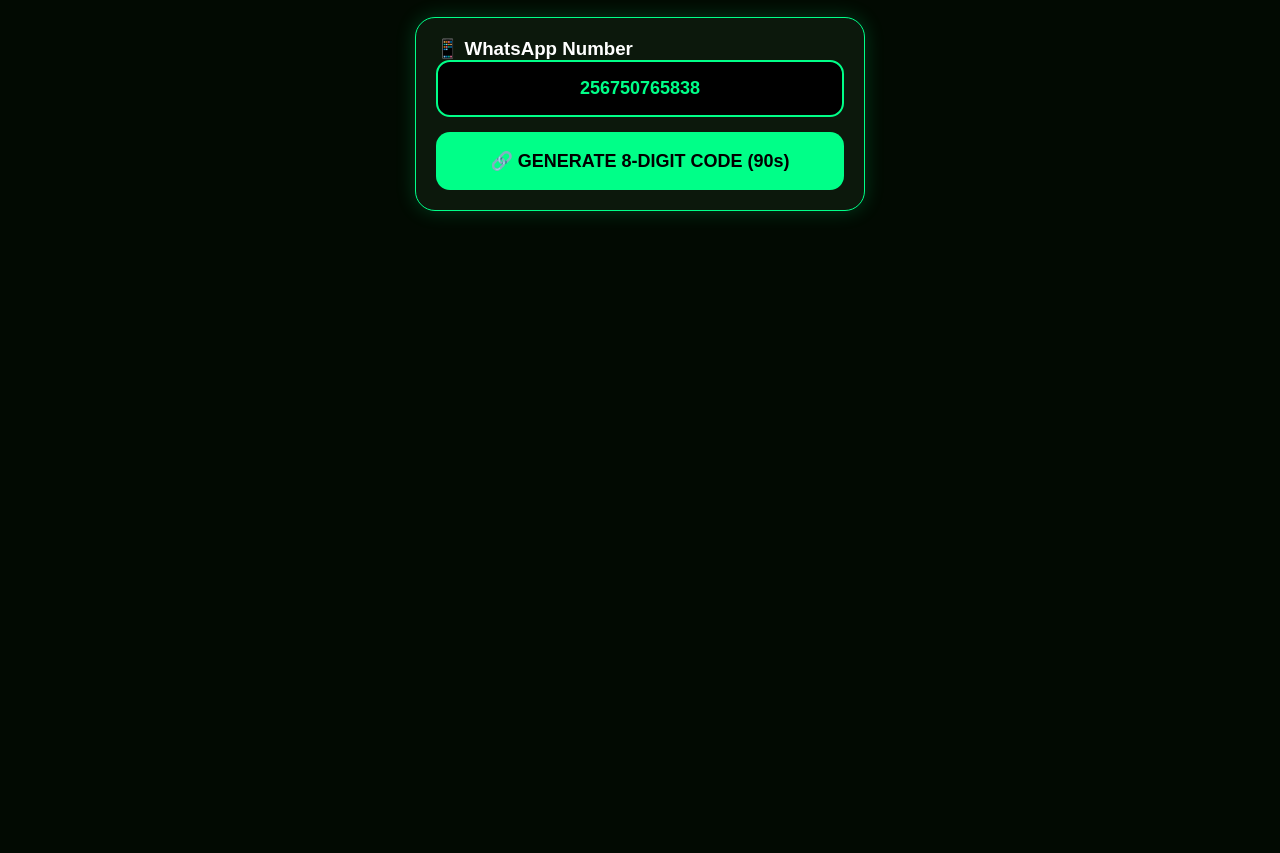
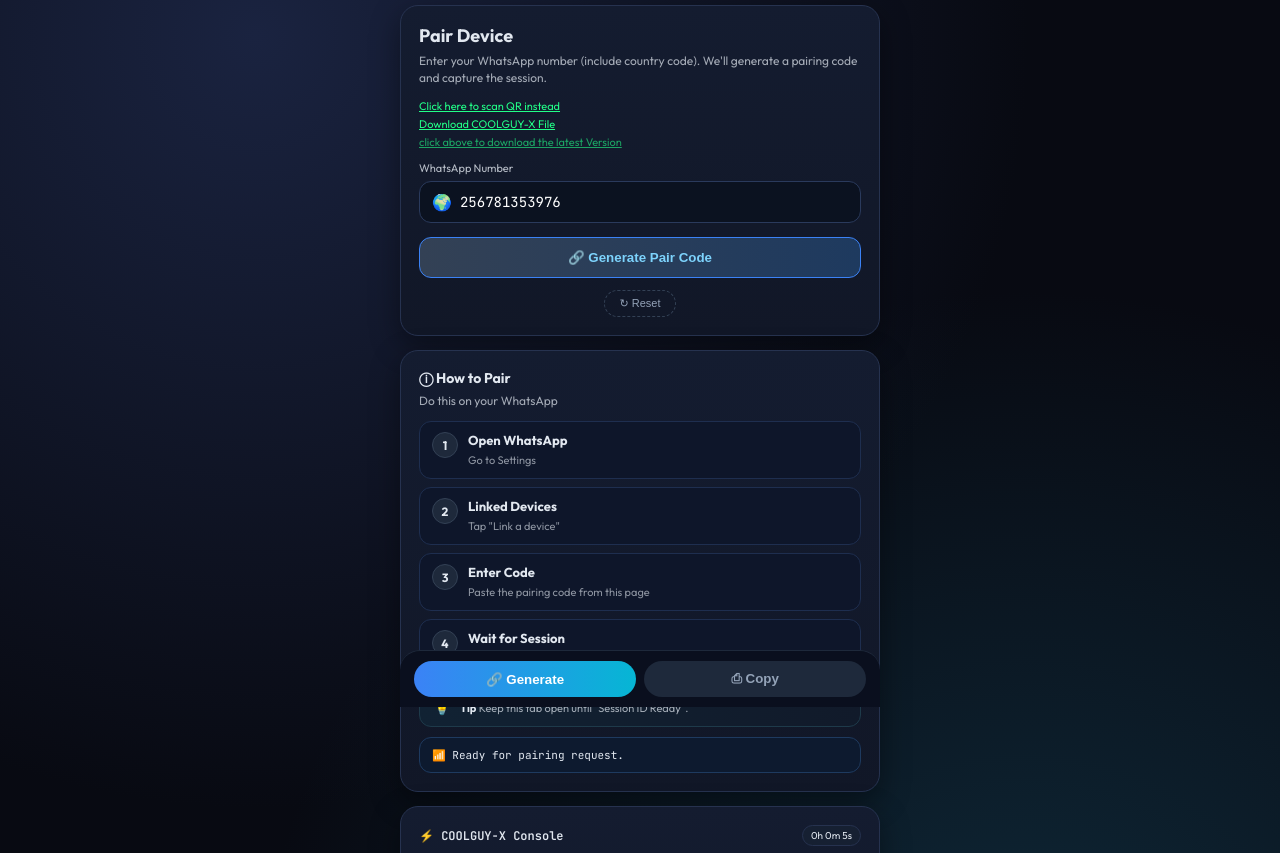
Before and after one commit to davidmurungi114-ctrl/coolguy-v30-pair, a website: page public/index.html in a window 1280 px wide. Shown: the part 93-946 px from the top of the page. Before the commit the page ends 800 px from the top, so only its background shows below. Drawn offline with Linux system fonts and the light colour scheme.

Commit message:
Revamp COOLGUY-X WhatsApp pairing portal layout
Updated the HTML structure and styling for the COOLGUY-X WhatsApp pairing portal, enhancing the user interface and experience.

```diff
--- a/public/index.html
+++ b/public/index.html
@@ -1,64 +1,212 @@
 <!DOCTYPE html>
-<html>
+<html lang="en">
 <head>
 <meta charset="UTF-8">
 <meta name="viewport" content="width=device-width, initial-scale=1.0">
-<title>COOLGUY V30 PAIR</title>
+<title>COOLGUY-X - WhatsApp Pairing Portal</title>
 <style>
-*{margin:0;padding:0;box-sizing:border-box;font-family:sans-serif}
-body{background:#020a02;color:#fff;padding:15px;display:flex;justify-content:center}
-.container{max-width:450px;width:100%}
-.card{background:#0c180c;border:1px solid #00ff88;border-radius:20px;padding:20px;box-shadow:0 0 20px rgba(0,255,136,.2)}
-.avatar{width:75px;height:75px;border-radius:50%;border:3px solid #00ff88;object-fit:cover;background:#000}
-.btn{width:100%;background:#00ff88;color:#000;border:none;padding:18px;border-radius:14px;font-weight:900;font-size:18px;cursor:pointer}
-.btn:disabled{opacity:0.6}
-.input{width:100%;background:#000;border:2px solid #00ff88;color:#00ff88;padding:16px;border-radius:14px;text-align:center;font-weight:700;font-size:18px}
-.code-box{display:none;margin-top:20px;background:#000;border:3px dashed #00ff88;border-radius:16px;padding:20px;text-align:center}
-.code-box.show{display:block}
-.code{font-size:38px;font-weight:900;color:#00ff88;letter-spacing:3px;margin:15px 0;word-break:break-all}
+  @import url('https://fonts.googleapis.com/css2?family=JetBrains+Mono:wght@400;600&family=Outfit:wght@400;600;700&display=swap');
+  *{margin:0;padding:0;box-sizing:border-box}
+  body{
+    background:#080a12;
+    background-image: radial-gradient(circle at 20% 10%, #1a2340 0%, transparent 50%),
+                      radial-gradient(circle at 80% 90%, #0f2a3a 0%, transparent 50%);
+    color:#e2e8f0;
+    font-family:'Outfit',sans-serif;
+    min-height:100vh;
+    padding:20px 14px 90px;
+  }
+  .container{max-width:480px;margin:0 auto}
+  /* header */
+  .header{
+    background:linear-gradient(135deg,#151a2c,#1e293b);
+    border:1px solid #2a344e;
+    border-radius:16px;
+    padding:12px 16px;
+    display:flex;align-items:center;gap:12px;
+    margin-bottom:16px;
+  }
+  .logo{width:36px;height:36px;background:#0ea5e9;border-radius:10px;display:grid;place-items:center;font-size:18px}
+  .header b{font-size:15px;letter-spacing:1px}
+  .header span{font-size:11px;opacity:.6;display:block}
+  /* card */
+  .card{
+    background:linear-gradient(180deg,#141c30 0%, #111727 100%);
+    border:1px solid #26324f;
+    border-radius:18px;
+    padding:18px;
+    margin-bottom:14px;
+    box-shadow:0 10px 30px rgba(0,0,0,.4);
+  }
+  .card h2{font-size:18px;margin-bottom:6px}
+  .sub{font-size:12px;opacity:.7;line-height:1.4;margin-bottom:12px}
+  .green-link{color:#22ff88;font-size:11px;text-decoration:underline;cursor:pointer;display:block;margin:4px 0}
+  label{font-size:11px;opacity:.8;margin:12px 0 6px;display:block}
+  .input-wrap{
+    background:#0b1220;
+    border:1px solid #2a3a5c;
+    border-radius:12px;
+    display:flex;align-items:center;
+    padding:10px 12px;
+    gap:8px;
+  }
+  .input-wrap input{
+    background:transparent;border:0;outline:0;color:white;
+    width:100%;font-family:'JetBrains Mono';font-size:14px;
+  }
+  .btn-primary{
+    width:100%;margin-top:14px;
+    background:linear-gradient(90deg,#334155,#1e3a5f);
+    border:1px solid #3b82f6;
+    color:#7dd3fc;
+    padding:12px;border-radius:12px;
+    font-weight:600;cursor:pointer;
+    display:flex;justify-content:center;gap:8px;
+  }
+  .btn-reset{
+    width:fit-content;margin:12px auto 0;
+    background:transparent;border:1px dashed #334155;
+    color:#94a3b8;padding:6px 14px;border-radius:20px;
+    font-size:11px;display:flex;gap:6px;cursor:pointer;
+  }
+  /* how to pair */
+  .step{
+    background:#0e162a;
+    border:1px solid #1e2e4f;
+    border-radius:12px;
+    padding:10px 12px;
+    display:flex;gap:10px;align-items:flex-start;
+    margin-bottom:8px;
+  }
+  .num{width:26px;height:26px;border-radius:50%;background:#1e293b;border:1px solid #334155;display:grid;place-items:center;font-size:12px;font-weight:700;flex-shrink:0}
+  .step b{font-size:13px;display:block}
+  .step span{font-size:11px;opacity:.6}
+  .tip{
+    background:linear-gradient(90deg,#112233,#111a2a);
+    border:1px solid #1e3a4a;
+    border-radius:12px;padding:10px 12px;
+    display:flex;gap:8px;margin-top:8px;
+  }
+  .status{
+    background:#0d1a2f;border:1px solid #1e3a5f;
+    border-radius:12px;padding:10px 12px;
+    font-family:'JetBrains Mono';font-size:11px;
+    display:flex;gap:8px;align-items:center;
+  }
+  /* console */
+  .console-head{display:flex;justify-content:space-between;align-items:center;margin-bottom:10px}
+  .console-head b{font-family:'JetBrains Mono';font-size:12px}
+  .badge{background:#162032;border:1px solid #26324f;border-radius:20px;padding:3px 8px;font-size:10px}
+  .stats{display:grid;grid-template-columns:1fr 1fr;gap:10px;margin-bottom:10px}
+  .stat{background:#0c1426;border:1px solid #1c2a44;border-radius:12px;padding:10px 12px}
+  .stat small{font-size:10px;opacity:.6;display:block}
+  .stat b{font-size:16px;font-family:'JetBrains Mono'}
+  .logs{
+    background:#080c16;border:1px solid #1a2742;border-radius:12px;
+    padding:10px;font-family:'JetBrains Mono';font-size:10px;
+    color:#5eead4;line-height:1.6;
+  }
+  .logs span{color:#94a3b8}
+  /* bottom nav */
+  .bottom-nav{
+    position:fixed;bottom:0;left:0;right:0;
+    background:#0a0f1e;border-top:1px solid #1e293b;
+    display:flex;justify-content:space-around;padding:10px;
+    max-width:480px;margin:0 auto;
+    border-radius:20px 20px 0 0;
+  }
+  .bottom-nav button{
+    flex:1;background:linear-gradient(90deg,#3b82f6,#06b6d4);
+    border:0;color:white;padding:10px;border-radius:20px;
+    font-weight:700;margin:0 4px;cursor:pointer;
+  }
+  .bottom-nav button:last-child{background:#1e293b;color:#94a3b8}
+  .url-bar{background:#121a2e;border:1px solid #1e293b;border-radius:20px;padding:6px 12px;font-size:11px;display:flex;gap:6px;align-items:center;opacity:.7}
 </style>
 </head>
 <body>
 <div class="container">
-<div style="display:flex;align-items:center;gap:15px;margin-bottom:20px;">
-<img src="https://files.catbox.moe/hfde4b.jpg" class="avatar" alt="COOLGUY DP">
-<div>
-<h1 style="font-size:18px;">PROFESSOR COOLGUY MD V30</h1>
-<p style="color:#00ff88;font-size:12px;">🟢 LIVE - 90s Ultra Pairing</p>
+  <div class="header">
+    <div class="logo">🤖</div>
+    <div><b>COOLGUY-X</b><span>WhatsApp Pairing Portal</span></div>
+  </div>
+
+  <div class="card">
+    <h2>Pair Device</h2>
+    <p class="sub">Enter your WhatsApp number (include country code). We'll generate a pairing code and capture the session.</p>
+    <span class="green-link">Click here to scan QR instead</span>
+    <span class="green-link">Download COOLGUY-X File</span>
+    <span class="green-link" style="opacity:.6">click above to download the latest Version</span>
+
+    <label>WhatsApp Number</label>
+    <div class="input-wrap">
+      <span>🌍</span>
+      <input id="number" placeholder="256781353976" value="256781353976">
+    </div>
+
+    <button class="btn-primary" onclick="generateCode()">🔗 Generate Pair Code</button>
+    <button class="btn-reset" onclick="resetNum()">↻ Reset</button>
+  </div>
+
+  <div class="card">
+    <h2 style="font-size:14px">ⓘ How to Pair</h2>
+    <p class="sub">Do this on your WhatsApp</p>
+
+    <div class="step"><div class="num">1</div><div><b>Open WhatsApp</b><span>Go to Settings</span></div></div>
+    <div class="step"><div class="num">2</div><div><b>Linked Devices</b><span>Tap "Link a device"</span></div></div>
+    <div class="step"><div class="num">3</div><div><b>Enter Code</b><span>Paste the pairing code from this page</span></div></div>
+    <div class="step"><div class="num">4</div><div><b>Wait for Session</b><span>We'll auto-capture and show Session ID</span></div></div>
+
+    <div class="tip">💡 <div><b style="font-size:11px">Tip</b><span style="font-size:11px;opacity:.7"> Keep this tab open until "Session ID Ready".</span></div></div>
+
+    <div class="status" style="margin-top:10px">📶 Ready for pairing request.</div>
+  </div>
+
+  <div class="card">
+    <div class="console-head"><b>⚡ COOLGUY-X Console</b><span class="badge" id="uptime">0h 0m 0s</span></div>
+
+    <div class="stats">
+      <div class="stat"><small>Visitors</small><b id="visitors">146</b></div>
+      <div class="stat"><small>Requests</small><b id="requests">7,748</b></div>
+      <div class="stat"><small>Success</small><b style="color:#22c55e" id="success">4,393</b></div>
+      <div class="stat"><small>Failed</small><b style="color:#ef4444">0</b></div>
+    </div>
+
+    <div class="logs">
+      <div>[BOOT] COOLGUY-X portal initialized.</div>
+      <div><span>[INFO] Ready for pairing request...</span></div>
+      <div id="log-extra"></div>
+    </div>
+  </div>
+
+  <div class="url-bar">🏠 pair.coolguybot.space</div>
 </div>
+
+<div class="bottom-nav">
+  <button onclick="generateCode()">🔗 Generate</button>
+  <button onclick="copyCode()">⎙ Copy</button>
 </div>
-<div class="card">
-<h3>📱 WhatsApp Number</h3>
-<input id="num" class="input" value="256750765838">
-<button id="btn" class="btn" onclick="gen()" style="margin-top:15px;">🔗 GENERATE 8-DIGIT CODE (90s)</button>
-<div id="box" class="code-box">
-<p style="color:#aaa;">YOUR CODE:</p>
-<div id="code" class="code">---- ----</div>
-<p>Expires in <span id="timer" style="color:#ffaa00;font-weight:900;font-size:26px;">90s</span></p>
-<p style="color:#00ff88;font-size:11px;margin-top:8px;">WhatsApp > Linked Devices > Link with phone number</p>
-</div>
-</div>
-</div>
+
 <script>
-async function gen(){
-const n=document.getElementById('num').value.replace(/[^0-9]/g,'');
-if(n.length<10)return alert('Add number with 256');
-const b=document.getElementById('btn'),box=document.getElementById('box'),c=document.getElementById('code');
-b.disabled=true;b.textContent='⏳ GENERATING...';box.classList.add('show');c.textContent='.... ....';
-try{
-const r=await fetch('/pair?number='+n);
-const d=await r.json();
-if(d.code){
-c.textContent=d.code;
-b.textContent='✅ CODE LIVE!';
-let s=90;
-const iv=setInterval(()=>{
-s--;document.getElementById('timer').textContent=s+'s';
-if(s<=0){clearInterval(iv);document.getElementById('timer').textContent='EXPIRED';b.disabled=false;b.textContent='🔗 GENERATE NEW CODE'}
-},1000)
-}else{alert(d.error||'Failed');b.disabled=false;b.textContent='🔗 GENERATE CODE'}
-}catch(e){alert(e.message);b.disabled=false;b.textContent='🔗 GENERATE CODE'}
+let pairCode = "";
+function generateCode(){
+  const num = document.getElementById('number').value;
+  if(!num || num.length < 10){ alert("Enter valid WhatsApp number with country code"); return; }
+  pairCode = Math.random().toString(36).substring(2,6).toUpperCase() + "-" + Math.random().toString(36).substring(2,6).toUpperCase();
+  document.getElementById('log-extra').innerHTML = `<div>[PAIR] Number: ${num}</div><div style="color:#38bdf8;font-size:13px;font-weight:700">CODE: ${pairCode}</div><div>[INFO] Enter this code in WhatsApp > Linked Devices</div>`;
+  // HERE CONNECT YOUR BACKEND:
+  // fetch(`/api/pair?number=${num}`)
+  // .then(r=>r.json()).then(data=> show session)
 }
+function copyCode(){
+  if(!pairCode){ alert("Generate code first"); return; }
+  navigator.clipboard.writeText(pairCode);
+  alert("Copied: " + pairCode);
+}
+function resetNum(){ document.getElementById('number').value=""; pairCode=""; document.getElementById('log-extra').innerHTML=""; }
+
+// fake uptime counter like video
+let sec=0; setInterval(()=>{sec++; let h=Math.floor(sec/3600), m=Math.floor((sec%3600)/60), s=sec%60; document.getElementById('uptime').innerText=`${h}h ${m}m ${s}s`;},1000);
 </script>
 </body>
   </html>
```
